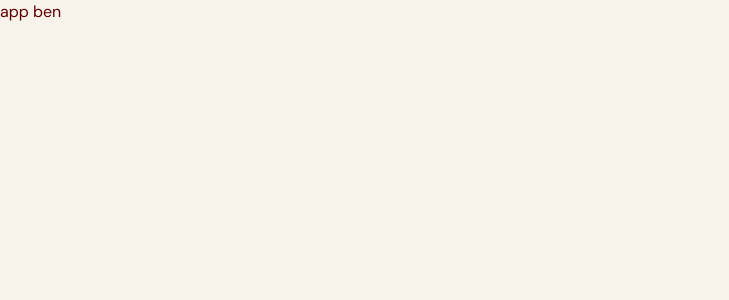
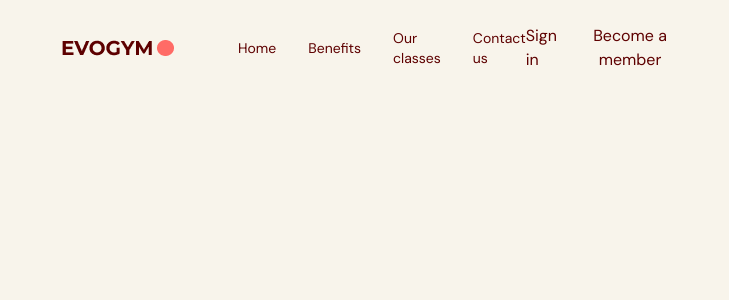
Before and after one commit to ali-0407/fitness-gym-website, a React (Vite) app: page / in a window 1280 px wide. Shown: the top 300 px of the page, without its empty margins (0-729 px from the left). Built offline with nearby package versions, Linux system fonts and the light colour scheme.

Commit message:
setting up the navbar

```diff
--- a/src/App.tsx
+++ b/src/App.tsx
@@ -1,9 +1,10 @@
 
+import Navbar from "@/scenes/navbar";
 function App() {
 
   return (
       <div className="app bg-gray-20">
-      app ben
+        <Navbar />
       </div>
 
   )
--- /dev/null
+++ b/src/scenes/navbar/index.tsx
@@ -0,0 +1,48 @@
+import { useState } from "react";
+import { Bars3Icon, XMarkIcon } from "@heroicons/react/24/solid";
+import Logo from "@/assets/Logo.png";
+
+type Props = {};
+
+const Navbar = (props: Props) => {
+  const flexBetween = "flex items-center justify-between";
+  return <nav>
+    <div className={`${flexBetween} fixed top-0 z-30 w-pul py-6`}>
+        <div className={`${flexBetween} mx-auto w-5/6`}>
+            {/* left side  */}
+        <div className={`${flexBetween} w-full gap-16`}>
+            <img src={Logo} alt="Logo"/>
+
+            {/* right side  */}
+            <div className={`${flexBetween} w-full`}>
+
+{/* inner left side like home   */}
+                <div className={`${flexBetween} gap-8 text-sm`}>
+                <p>Home</p>
+                <p>Benefits</p>
+                <p>Our classes</p>
+                <p>Contact us</p>
+
+                </div>
+
+                {/* inner right side like sign in and become an member */}
+
+                <div className={`${flexBetween} gap-8 `}>
+                    <p>Sign in</p>
+                    <button>Become a member</button>
+
+                </div>
+
+            </div>
+
+
+            </div>
+
+
+        </div>
+
+    </div>
+  </nav>;
+};
+
+export default Navbar;
```
